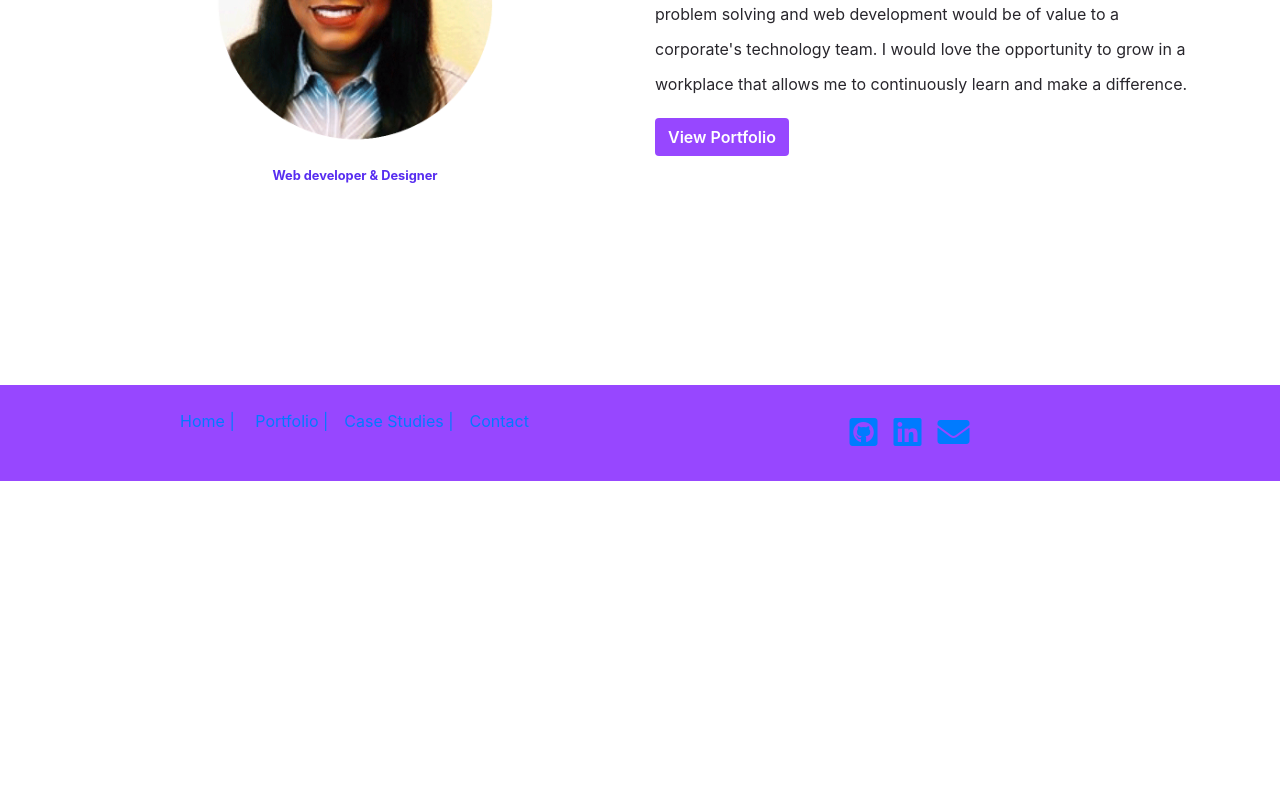
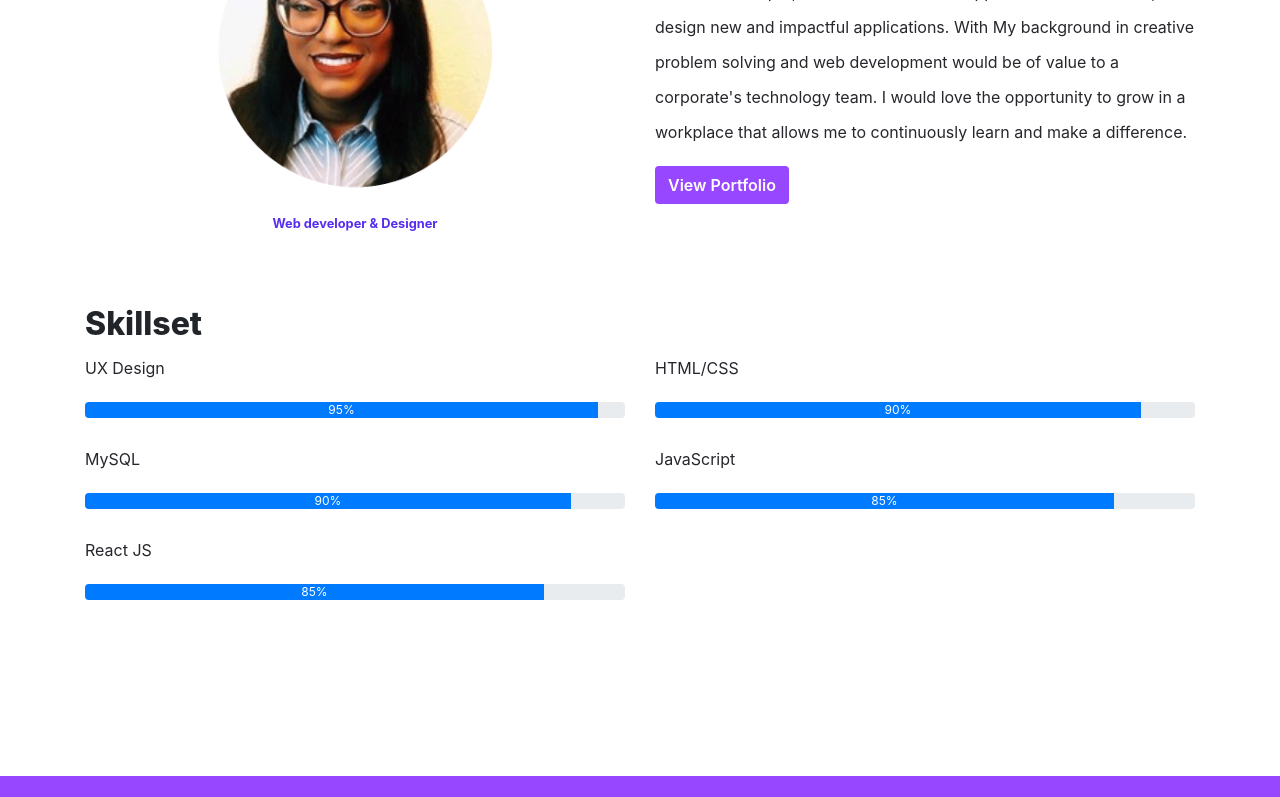
Before and after one commit to AminaTheUnicorn/react-portfolio, a React (Create React App) app: page / in a window 1280 px wide. Shown: the part 710-1507 px from the top of the page. Before the commit the page ends 1191 px from the top, so only its background shows below. Built offline with nearby package versions, Linux system fonts and the light colour scheme.

Commit message:
skillset progressbar added to homepg

```diff
--- a/package.json
+++ b/package.json
@@ -6,6 +6,7 @@
     "@testing-library/jest-dom": "^4.2.4",
     "@testing-library/react": "^9.5.0",
     "@testing-library/user-event": "^7.2.1",
+    "axios": "^0.19.2",
     "react": "^16.13.1",
     "react-dom": "^16.13.1",
     "react-router-dom": "^5.2.0",
--- a/public/index.html
+++ b/public/index.html
@@ -27,9 +27,14 @@
     <noscript>You need to enable JavaScript to run this app.</noscript>
     <div id="root" ></div>
 
+
+
     <!-- jQuery -->
     <script src="https://code.jquery.com/jquery-3.5.1.slim.min.js" integrity="sha384-DfXdz2htPH0lsSSs5nCTpuj/zy4C+OGpamoFVy38MVBnE+IbbVYUew+OrCXaRkfj" crossorigin="anonymous"></script>
     <script src="https://cdn.jsdelivr.net/npm/popper.js@1.16.0/dist/umd/popper.min.js" integrity="sha384-Q6E9RHvbIyZFJoft+2mJbHaEWldlvI9IOYy5n3zV9zzTtmI3UksdQRVvoxMfooAo" crossorigin="anonymous"></script>
     <script src="https://stackpath.bootstrapcdn.com/bootstrap/4.5.0/js/bootstrap.min.js" integrity="sha384-OgVRvuATP1z7JjHLkuOU7Xw704+h835Lr+6QL9UvYjZE3Ipu6Tp75j7Bh/kR0JKI" crossorigin="anonymous"></script>
+    <script src="https://unpkg.com/react@16/umd/react.development.js"></script>
+    <script src="https://unpkg.com/react-dom@16/umd/react-dom.development.js"></script>
+    <script src="https://unpkg.com/babel-standalone@6.15.0/babel.min.js"></script>
   </body>
 </html>
--- /dev/null
+++ b/src/components/ProgressBar/ProgressBar.js
@@ -0,0 +1,56 @@
+import React from "react";
+
+function SmCard() {
+
+    return(
+<>
+
+<div class="row row-cols-2">
+
+<div class="col">
+        <p>UX Design</p>
+        <div class="progress">
+            <div class="progress-bar" role="progressbar" style={{width: "95%"}} aria-valuenow="95" aria-valuemin="0" aria-valuemax="100">95%</div>
+        </div>
+    </div>
+
+    <div class="col">
+        <p>HTML/CSS</p>
+        <div class="progress">
+            <div class="progress-bar" role="progressbar" style={{width: "90%"}} aria-valuenow="90" aria-valuemin="0" aria-valuemax="100">90%</div>
+        </div>
+    </div>
+
+    <div class="col mt-4">
+        <p>MySQL</p>
+        <div class="progress">
+            <div class="progress-bar" role="progressbar" style={{width: "90%"}} aria-valuenow="90" aria-valuemin="0" aria-valuemax="100">90%</div>
+        </div>
+    </div>
+
+    <div class="col mt-4">
+        <p>JavaScript</p>
+        <div class="progress">
+            <div class="progress-bar" role="progressbar" style={{width: "85%"}} aria-valuenow="85" aria-valuemin="0" aria-valuemax="100">85%</div>
+        </div>
+    </div>
+
+    <div class="col mt-4">
+        <p>React JS</p>
+        <div class="progress">
+            <div class="progress-bar" role="progressbar" style={{width: "85%"}} aria-valuenow="85" aria-valuemin="0" aria-valuemax="100">85%</div>
+        </div>
+    </div>
+
+
+
+
+</div>
+
+
+</>
+
+    )
+}
+
+export default SmCard;
--- a/src/pages/Contact/Contact.js
+++ b/src/pages/Contact/Contact.js
@@ -1,38 +1,19 @@
 import React from "react";
-import "./style.css";
 
 
+function Contact (){
 
-function Contact() {
-  return (
-    <div class="row row-cols-1 row-cols-md-12">
-  <div class="col mb-4">
-    <div class="border-0 card">
+  return(
+    <>
+    <div class="card text-left">
+      <img class="card-img-top" src="holder.js/100px180/" alt=""/>
       <div class="card-body">
-        <h5 class="text-center card-title">GET IN </h5>
-        <p class="card-text">This is a longer card with supporting text below as a natural lead-in to additional content. This content is a little bit longer.</p>
-        <form name="contact" method="post" data-netlify="true">
-          <div class="form-group">
-            <label>Name</label>
-            <input type="hidden" name="form-name" value="contact" class="form-control" id="Inputname1" />
-          </div>
-          <div class="form-group">
-            <label>Email address</label>
-            <input type="email" name="email" class="form-control" id="InputEmail1" aria-describedby="emailHelp"/>
-            <small id="emailHelp" class="form-text text-muted">We'll never share your email with anyone else.</small>
-          </div>
-          <div class="form-group">
-             <label for="exampleFormControlTextarea1">Message</label>
-            <textarea class="form-control" name="message" id="exampleFormControlTextarea1" rows="3"></textarea>
-          </div>
-
-          <button type="submit" class="btn btn-primary">Submit</button>
-        </form>
+        <h4 class="card-title">Title</h4>
+        <p class="card-text">Body</p>
       </div>
     </div>
-  </div>
-  </div>
-  );
+    </>
+  )
 }
 
 export default Contact;
--- a/src/pages/Home/Home.js
+++ b/src/pages/Home/Home.js
@@ -1,5 +1,6 @@
 import React from "react";
 import { Link } from "react-router-dom";
+import SmCard from "../../components/ProgressBar/ProgressBar";
 import "./style.css";
 import Image from "../../assets/Logo";
 
@@ -18,14 +19,10 @@ function Home() {
          sometimes designing) exceptional, reponsive websites and
         applications.
       </h6>
-      {/* <div className="btnDiv">
-      <button type="button" className="btn btn-lg">
-        Get In Touch
-      </button>
-      <button type="button" className="btn btn-lg">
-        Portfolio
-      </button>
-      </div> */}
+      <div className="btnDiv">
+      <a href="https://www.dropbox.com/s/9h7iqe1cqxeccmo/Aminat-Resume%20%287%29.pdf?dl=0" class="btn portBtn btn-lg " tabindex="-1" role="button" aria-disabled="true">Download CV</a>
+
+      </div>
     </div>
 </div>
 
@@ -48,6 +45,11 @@ function Home() {
         <Link to="/portfolio"  className="btn portBtn">View Portfolio</Link>
       </div>
   </div>
+<div className="skillDiv mt-5">
+  <h2 className="skillTitle"> Skillset</h2>
+  <SmCard></SmCard>
+
+</div>
   </>
 
     )
```
Also changed, not shown: 1 other file (tests, documents, lock files or other folders).
